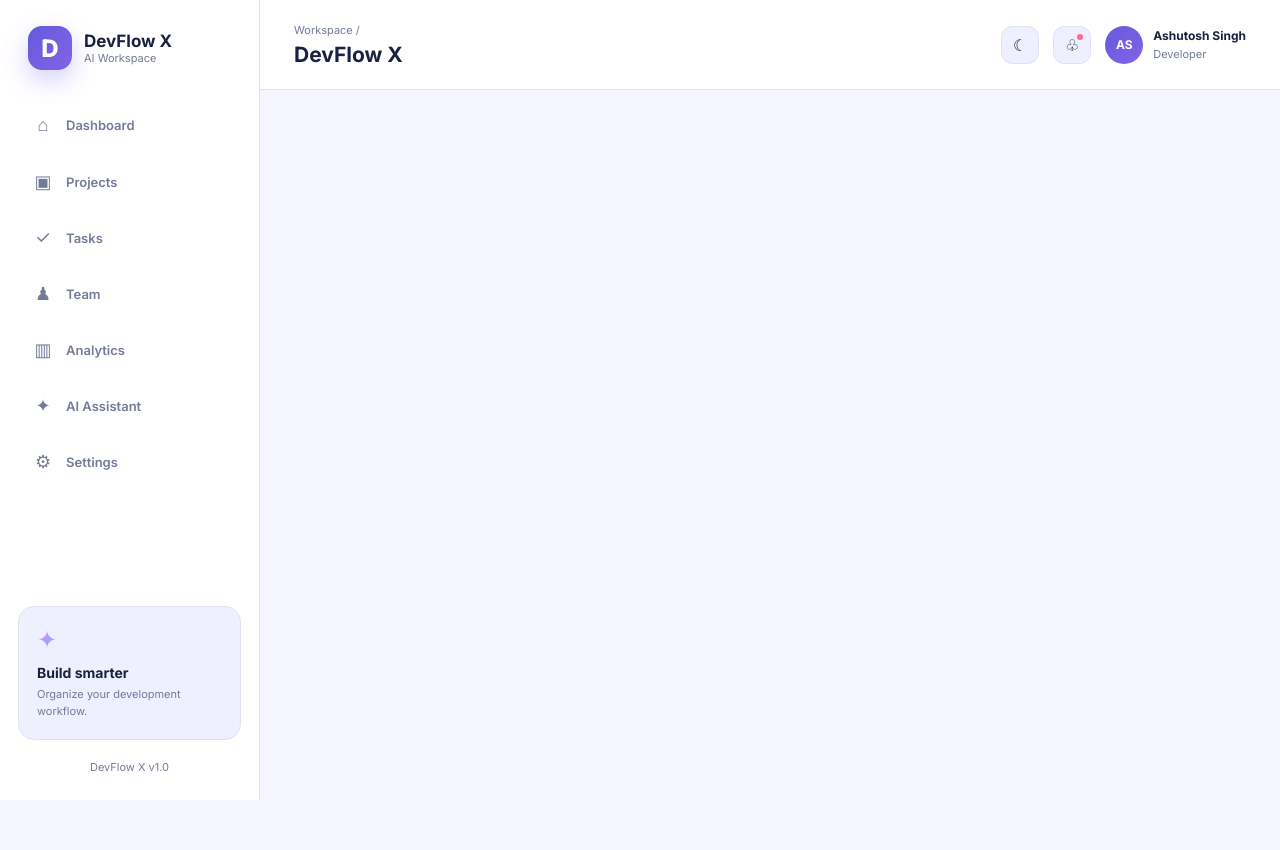
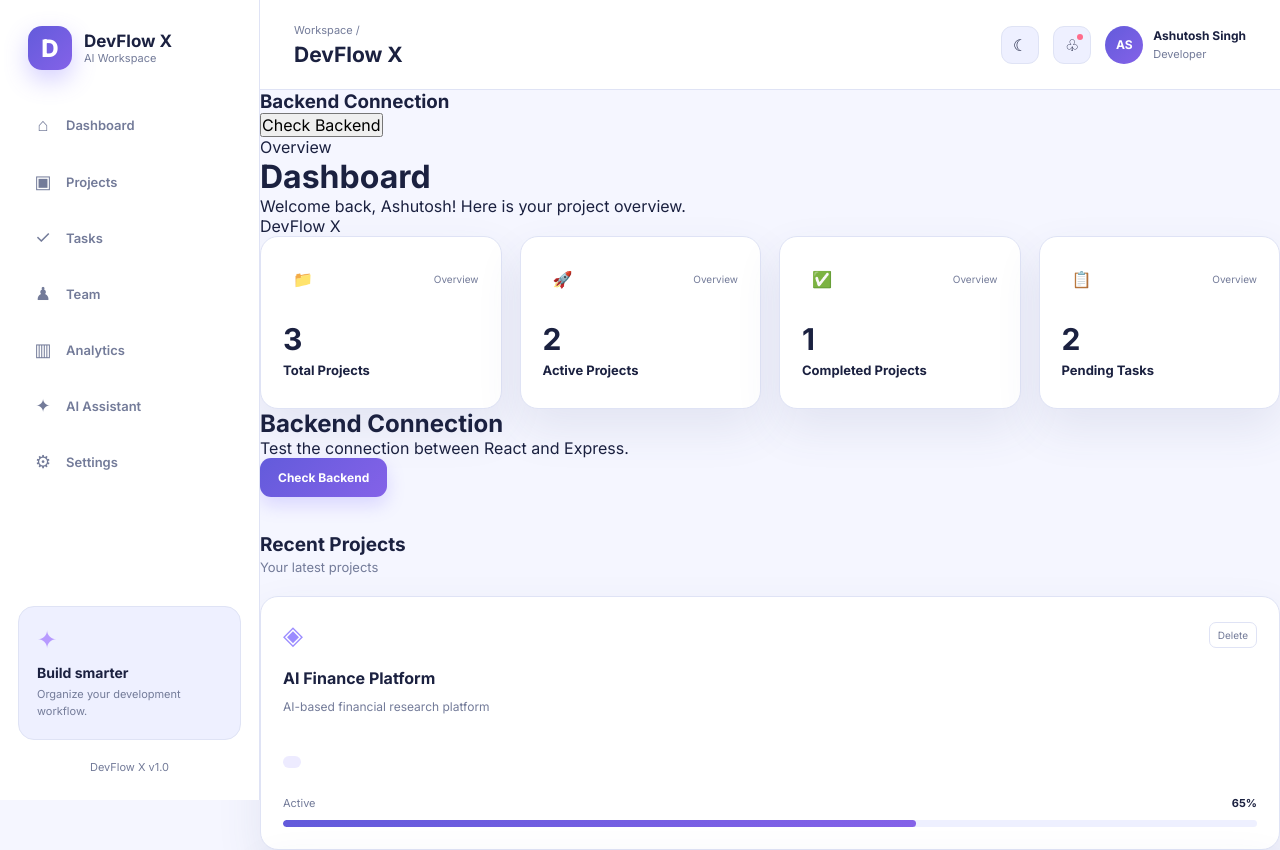
Before and after one commit to ashutoshsinghthakur0827-wq/DevFlowX, a React (Vite) app in the folder frontend-react/: page /dashboard in a window 1280 px wide. Shown: the top 850 px of the page. Before the commit the page ends 800 px from the top, so only its background shows below. Built offline with nearby package versions, Linux system fonts and the light colour scheme; no server answers.

Commit message:
Improve backend connection check in App component
Refactor backend connection check logic and add UI for testing connection status.

```diff
--- a/frontend-react/src/App.jsx
+++ b/frontend-react/src/App.jsx
@@ -1,12 +1,11 @@
+
+import { useState } from "react";
 import { Routes, Route, Navigate } from "react-router-dom";
-import { useEffect } from "react";
 
 import { useApp } from "./context/AppContext";
 
+// API URL
 const API_URL = import.meta.env.VITE_API_URL;
-
-// Render URL
-import RENDER_URL from "./config";
 
 // Layout Components
 import Sidebar from "./components/Sidebar";
@@ -25,14 +24,21 @@ import Settings from "./pages/Settings";
 function App() {
   const { darkMode } = useApp();
 
-  useEffect(() => {
+  const [backendStatus, setBackendStatus] = useState("");
+  const [checkingBackend, setCheckingBackend] = useState(false);
+
   async function checkBackend() {
+    setCheckingBackend(true);
+    setBackendStatus("");
+
     try {
       if (!API_URL) {
         throw new Error("VITE_API_URL is missing");
       }
 
-        const response = await fetch(`${API_URL}/health`);
+      const healthURL = `${API_URL.replace(/\/$/, "")}/health`;
+
+      const response = await fetch(healthURL);
 
       if (!response.ok) {
         throw new Error(
@@ -43,23 +49,123 @@ function App() {
       const data = await response.json();
 
       console.log("Backend connected:", data);
+
+      setBackendStatus(
+        `Connected: ${data.message}`
+      );
     } catch (error) {
       console.error("Backend connection failed:", error);
+
+      setBackendStatus(
+        `Connection failed: ${error.message}`
+      );
+    } finally {
+      setCheckingBackend(false);
     }
   }
 
-    checkBackend();
-  }, []);
-
   return (
-    <div className={darkMode ? "app dark-theme" : "app light-theme"}>
+    <div
+      className={
+        darkMode
+          ? "app dark-theme"
+          : "app light-theme"
+      }
+    >
       <Sidebar />
 
       <div className="main-area">
         <Topbar />
 
         <main className="page-content">
-          {/* Your existing Routes code stays here */}
+          {/* Backend Connection Test */}
+          <div className="backend-test-container">
+            <h3>Backend Connection</h3>
+
+            <button
+              onClick={checkBackend}
+              disabled={checkingBackend}
+            >
+              {checkingBackend
+                ? "Checking..."
+                : "Check Backend"}
+            </button>
+
+            {backendStatus && (
+              <p>{backendStatus}</p>
+            )}
+          </div>
+
+          <Routes>
+            {/* Dashboard */}
+            <Route
+              path="/"
+              element={
+                <Navigate
+                  to="/dashboard"
+                  replace
+                />
+              }
+            />
+
+            <Route
+              path="/dashboard"
+              element={<Dashboard />}
+            />
+
+            {/* Project Management */}
+            <Route
+              path="/projects"
+              element={<Projects />}
+            />
+
+            {/* Task Management */}
+            <Route
+              path="/tasks"
+              element={<Tasks />}
+            />
+
+            {/* Team Collaboration */}
+            <Route
+              path="/team"
+              element={<Team />}
+            />
+
+            {/* Analytics and GitHub */}
+            <Route
+              path="/analytics"
+              element={<Analytics />}
+            />
+
+            {/* AI Assistant */}
+            <Route
+              path="/ai-assistant"
+              element={<AIAssistant />}
+            />
+
+            {/* RAG Assistant */}
+            <Route
+              path="/rag-assistant"
+              element={<RAGAssistant />}
+            />
+
+            {/* Application Settings */}
+            <Route
+              path="/settings"
+              element={<Settings />}
+            />
+
+            {/* Unknown Route */}
+            <Route
+              path="*"
+              element={
+                <Navigate
+                  to="/dashboard"
+                  replace
+                />
+              }
+            />
+          </Routes>
         </main>
       </div>
     </div>
```
Lines whose indentation alone changed are shown as unchanged.
